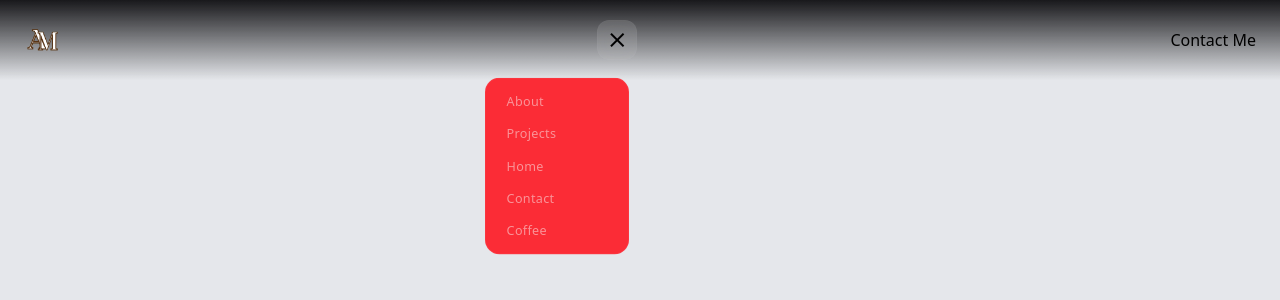
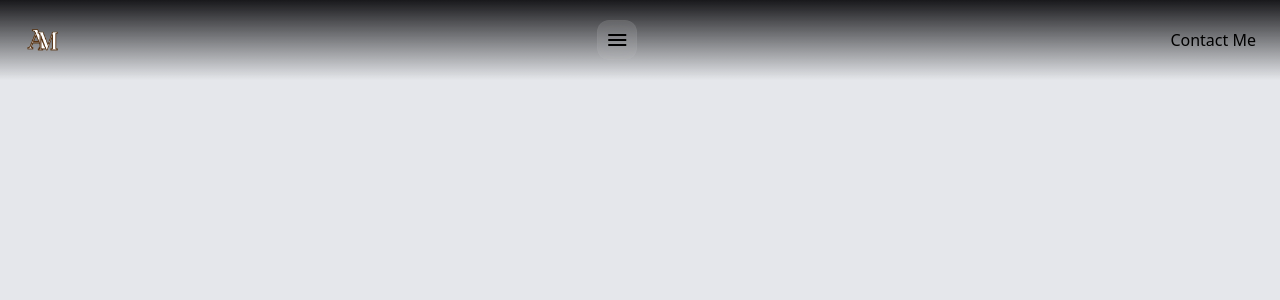
Before and after one commit to AyaanM/Portfolio, a React (Vite) app: page / in a window 1280 px wide. Shown: the top 300 px of the page. Built offline with nearby package versions, Linux system fonts and the light colour scheme.

Commit message:
active box nav changes

```diff
--- a/src/components/header.jsx
+++ b/src/components/header.jsx
@@ -6,7 +6,7 @@ import Navbar from "./navbar";
 
 
 const Header = () => {
-    const [navOpen, setNavOpen] = useState(true);
+    const [navOpen, setNavOpen] = useState(false);
 
     return (
       <header className="fixed top-0 left-0 w-full h-20 flex items-center z-40 bg-gradient-to-b from-zinc-900 to-zinc-900/0">
--- a/src/components/navbar.jsx
+++ b/src/components/navbar.jsx
@@ -1,4 +1,4 @@
-import {useRef} from 'react';
+import {useRef, useEffect} from 'react';
 import PropTypes from 'prop-types';
 
 
@@ -7,32 +7,46 @@ const navbar = ({navOpen}) => {
     const lastActiveLink = useRef();
     const activeBox = useRef();
 
+    const initAcitveBox = () => {
+        activeBox.current.style.top = lastActiveLink.current.offsetTop + 'px';
+    }
+
+    useEffect(initAcitveBox, []);
+
+    const activeCurrentLink = (event) => {
+        lastActiveLink.current?.classList.remove('active');
+        event.target.classList.add('active')
+        lastActiveLink.current = event.target;
+
+        activeBox.current.style.top = event.target.offsetTop + 'px';
+    }
+
     const navItems = [
     {
     label: 'About',
     link:'#about',
-    className: 'nav-link',
+    className: 'navlink',
     },
     {
     label: 'Projects',
     link:'#projects',
-    className: 'nav-link',
+    className: 'navlink',
     },
     {
     label: 'Home',
     link:'#home',
-    className: 'nav-link active',
+    className: 'navlink active',
     ref: lastActiveLink
     },
     {
     label: 'Contact',
     link:'#contact',
-    className: 'nav-link',
+    className: 'navlink',
     },
     {
     label: 'Coffee',
     link:'#coffee',
-    className: 'nav-link md:hidden',
+    className: 'navlink md:hidden',
     }
     ];
 
@@ -45,7 +59,7 @@ const navbar = ({navOpen}) => {
             key={key}
             ref={ref}
             className={className}
-            onClick={null}
+            onClick={activeCurrentLink}
             >
                 {label}
             </a>
--- a/src/index.css
+++ b/src/index.css
@@ -25,7 +25,14 @@ body {
   @apply bg-red-500 opacity-100 visible;
 }
 
-
-.nav-link {
+.navlink {
   @apply grid items-center h-9 px-4 text-sm font-medium tracking-wide text-zinc-50/50 hover:text-zinc-50 transition-colors
 }
+
+.navlink.active {
+  @apply text-zinc-900 duration-500
+}
+
+.navbar .active-box {
+  @apply absolute top-2 left-2 right-2 h-9 bg-zinc-50 rounded-lg -z-10 transition-[top,left] duration-500
+}
```
